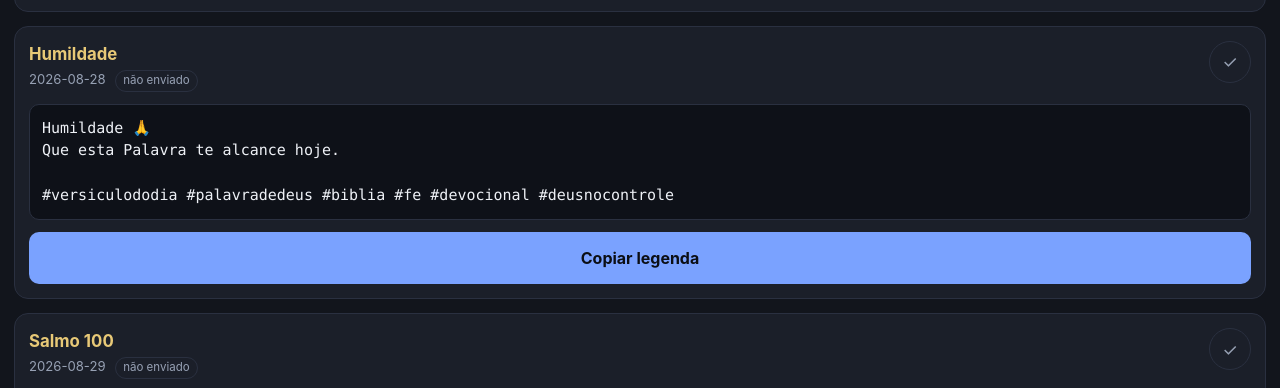
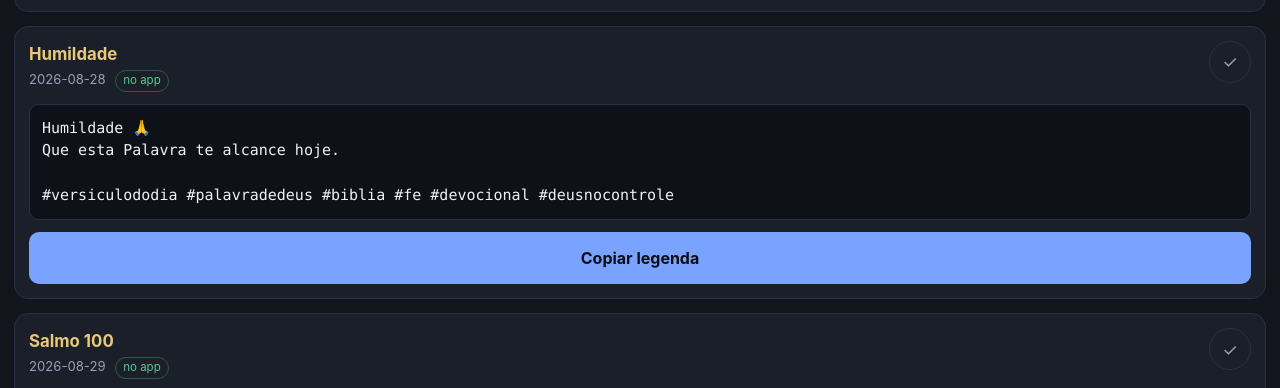
Before and after one commit to thiagobteles/2plusstudio, a plain HTML site: page legendas.html in a window 1280 px wide. Shown: the part 3232-3620 px from the top of the page. Drawn offline with Linux system fonts and the light colour scheme.

Commit message:
legendas: atualiza quais estao na caixa do app

```diff
--- a/legendas.html
+++ b/legendas.html
@@ -214,7 +214,7 @@
     <header>
       <div>
         <h2>Humildade</h2>
-        <p class="dia">2026-08-28 <span class="selo">não enviado</span></p>
+        <p class="dia">2026-08-28 <span class="selo enviado">no app</span></p>
       </div>
       <button class="feito" type="button" title="marcar como já postado">✓</button>
     </header>
@@ -228,7 +228,7 @@
     <header>
       <div>
         <h2>Salmo 100</h2>
-        <p class="dia">2026-08-29 <span class="selo">não enviado</span></p>
+        <p class="dia">2026-08-29 <span class="selo enviado">no app</span></p>
       </div>
       <button class="feito" type="button" title="marcar como já postado">✓</button>
     </header>
```
